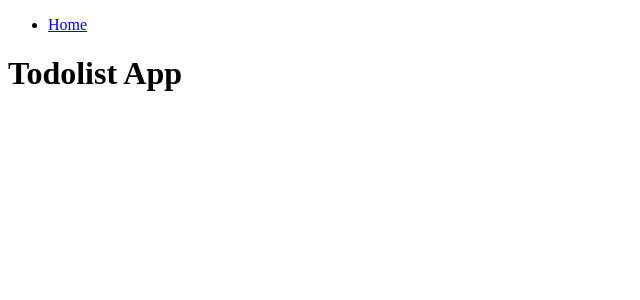
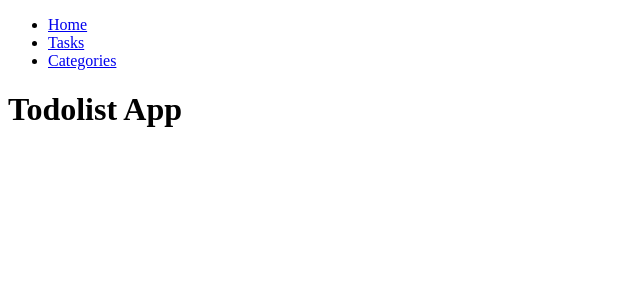
Before and after one commit to LudovicProuxDev/todolist-api, a React app in the folder frontend/: page / in a window 1280 px wide. Shown: the top 300 px of the page, without its empty margins (0-640 px from the left). Built offline with nearby package versions, Linux system fonts and the light colour scheme; the HTML template or start-up script is replaced by a standard one.

Commit message:
FEAT - Update App & API

```diff
--- a/frontend/src/App.jsx
+++ b/frontend/src/App.jsx
@@ -1,5 +1,7 @@
-import { BrowserRouter as Router, Routes, Route, NavLink } from 'react-router-dom';
+import { BrowserRouter as Router, Routes, Route, NavLink } from 'react-router';
 import Home from './components/Home';
+import CategoriesList from './features/categories/components/CategoriesList';
+import TasksList from './features/tasks/components/TasksList';
 
 export function App() {
   return (
@@ -7,10 +9,14 @@ export function App() {
       <nav>
         <ul>
           <li><NavLink to="/">Home</NavLink></li>
+          <li><NavLink to="/tasks">Tasks</NavLink></li>
+          <li><NavLink to="/categories">Categories</NavLink></li>
         </ul>
       </nav>
       <Routes>
         <Route path="/" element={<Home />} />
+        <Route path="/tasks" element={<TasksList />} />
+        <Route path="/categories" element={<CategoriesList />} />
       </Routes>
     </Router>
   );
--- a/frontend/src/api/api.js
+++ b/frontend/src/api/api.js
@@ -36,7 +36,7 @@ export const postData = async (endpoint, data) => {
 // Exemple de fonction pour mettre à jour des données
 export const updateData = async (endpoint, data) => {
   try {
-    const response = await api.put(endpoint, data);
+    const response = await api.patch(endpoint, data);
     return response.data;
   } catch (error) {
     console.error('Erreur lors de la mise à jour des données:', error);
```
